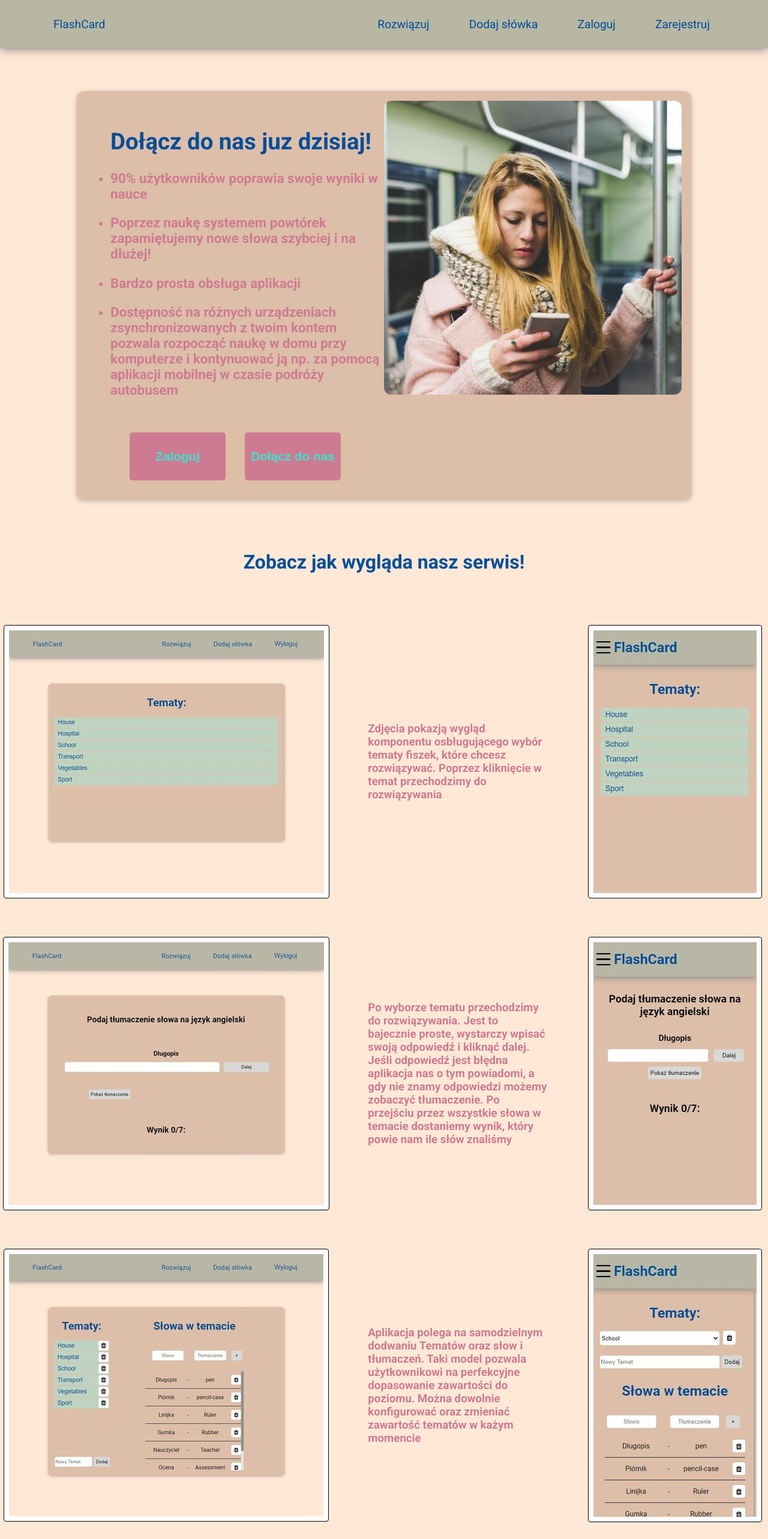
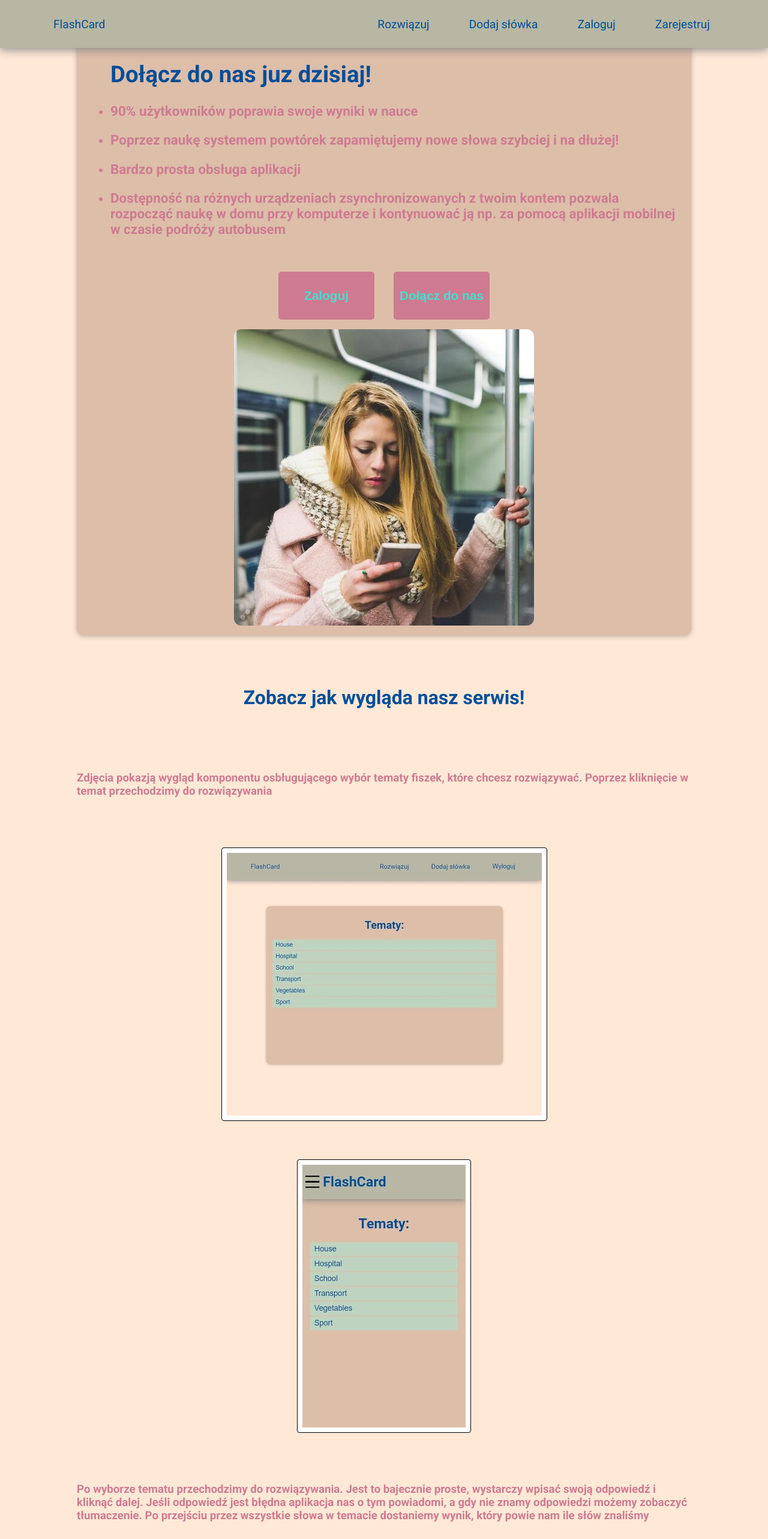
Before and after one commit to bartlomiejstachyra98/flashcard, a Vue app: page /home in a window 1280 px wide. Shown: the top 2566 px of the page at 60% size. Built offline with nearby package versions, Linux system fonts and the light colour scheme.

Commit message:
Upgrade view of home page

```diff
--- a/package.json
+++ b/package.json
@@ -9,6 +9,7 @@
   },
   "dependencies": {
     "core-js": "^3.6.5",
+    "gsap": "^3.9.1",
     "vue": "^3.0.0",
     "vue-router": "^4.0.12",
     "vuex": "^4.0.2"
--- a/src/components/Home.vue
+++ b/src/components/Home.vue
@@ -33,17 +33,25 @@
       </div>
     </base-card>
     <h1 id="title">Zobacz jak wygląda nasz serwis!</h1>
-    <img id="img1" class="img left" src="../img/TopicDisplay.jpg" />
-    <div id="desc1" class="text">
+    <div class="text">
       <h3>
         Zdjęcia pokazją wygląd komponentu osbługującego wybór tematy fiszek,
         które chcesz rozwiązywać. Poprzez kliknięcie w temat przechodzimy do
         rozwiązywania
       </h3>
     </div>
-
-    <img id="img2" class="img left" src="../img/AnswerDisplay.jpg" />
-    <div id="desc2" class="text">
+    <img
+      id="img1"
+      ref="sectionFirst"
+      class="img left sectionFirst responsive"
+      src="../img/TopicDisplay.jpg"
+    />
+    <img
+      id="img4"
+      class="img right sectionFirst responsive"
+      src="../img/TopicMobileDisplay.jpg"
+    />
+    <div id="desc2" class="text sectionSecond">
       <h3>
         Po wyborze tematu przechodzimy do rozwiązywania. Jest to bajecznie
         proste, wystarczy wpisać swoją odpowiedź i kliknąć dalej. Jeśli
@@ -52,9 +60,18 @@
         słowa w temacie dostaniemy wynik, który powie nam ile słów znaliśmy
       </h3>
     </div>
+    <img
+      ref="sectionSecond"
+      class="img left sectionSecond responsive"
+      src="../img/AnswerDisplay.jpg"
+    />
 
-    <img id="img3" class="img left" src="../img/FlashcardsDisplay.jpg" />
-    <div id="desc3" class="text">
+    <img
+      id="img5"
+      class="img right sectionSecond responsive"
+      src="../img/AnswerMobileDisplay.jpg"
+    />
+    <div id="desc3" class="text sectionThird">
       <h3>
         Aplikacja polega na samodzielnym dodwaniu Tematów oraz słow i tłumaczeń.
         Taki model pozwala użytkownikowi na perfekcyjne dopasowanie zawartości
@@ -63,13 +80,49 @@
       </h3>
     </div>
 
-    <img id="img4" class="img right" src="../img/TopicMobileDisplay.jpg" />
-
-    <img id="img5" class="img right" src="../img/AnswerMobileDisplay.jpg" />
-
-    <img id="img6" class="img right" src="../img/FlashcardsMobileDisplay.jpg" />
+    <img
+      id="img3"
+      class="img left sectionThird responsive"
+      ref="sectionThird"
+      src="../img/FlashcardsDisplay.jpg"
+    />
+    <img
+      id="img6"
+      class="img right sectionThird responsive"
+      src="../img/FlashcardsMobileDisplay.jpg"
+    />
   </div>
 </template>
+<script>
+import { gsap } from "gsap";
+import { ScrollTrigger } from "gsap/ScrollTrigger";
+export default {
+  mounted() {
+    gsap.registerPlugin(ScrollTrigger);
+    gsap.to(".sectionFirst", {
+      scrollTrigger: { trigger: this.$refs.sectionFirst, start: "top 60%" },
+      keyframes: [
+        { opacity: 0, duration: 0 },
+        { opacity: 100, duration: 100 },
+      ],
+    });
+    gsap.to(".sectionSecond", {
+      scrollTrigger: { trigger: this.$refs.sectionSecond, start: "top 60%" },
+      keyframes: [
+        { opacity: 0, duration: 0 },
+        { opacity: 100, duration: 100 },
+      ],
+    });
+    gsap.to(".sectionThird", {
+      scrollTrigger: { trigger: this.$refs.sectionThird, start: "top 60%" },
+      keyframes: [
+        { opacity: 0, duration: 0 },
+        { opacity: 100, duration: 100 },
+      ],
+    });
+  },
+};
+</script>
 <style scoped>
 .main {
   color: #ce7b91;
@@ -98,7 +151,7 @@
   height: 100%;
 }
 .responsive {
-  width: 100%;
+  max-width: 100%;
   height: auto;
 }
 .BaseInfo {
@@ -187,24 +240,25 @@
 
   grid-row: 6;
 }
-@-webkit-keyframes slide-right {
-  0% {
-    -webkit-transform: translateX(-100px);
-    transform: translateX(-100px);
+@media (max-width: 1300px) {
+  .baseCardContent {
+    flex-direction: column;
+    align-items: center;
   }
-  100% {
-    -webkit-transform: translateX(0);
-    transform: translateX(0);
+  .baseCardContent > div {
+    width: 100%;
   }
-}
-@keyframes slide-right {
-  0% {
-    -webkit-transform: translateX(-100px);
-    transform: translateX(-100px);
+  .main {
+    display: flex;
+    flex-flow: column;
+    justify-items: center;
+    margin: auto;
   }
-  100% {
-    -webkit-transform: translateX(0);
-    transform: translateX(0);
+  .text {
+    margin: 0 10vw;
+  }
+  .card {
+    height: auto;
   }
 }
 </style>
```
Also changed, not shown: 2 other files (tests, documents, lock files or other folders).
